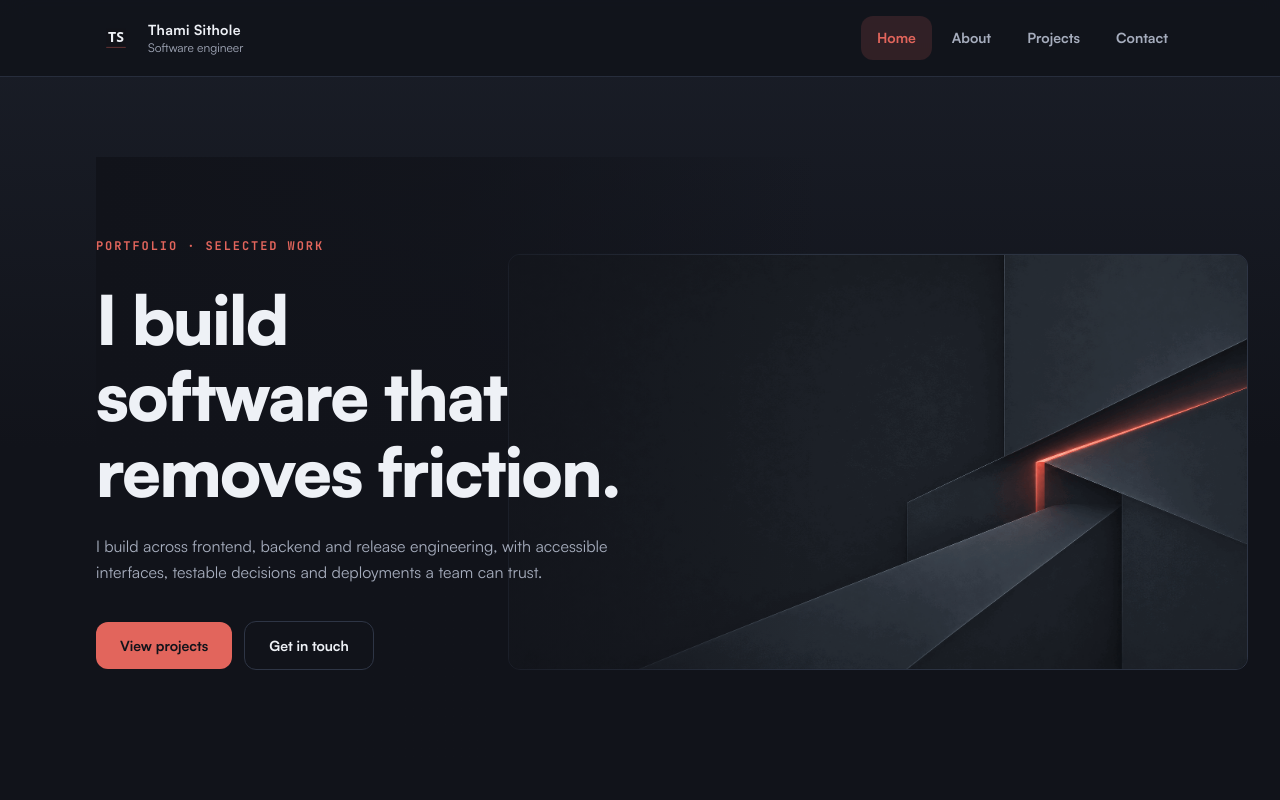
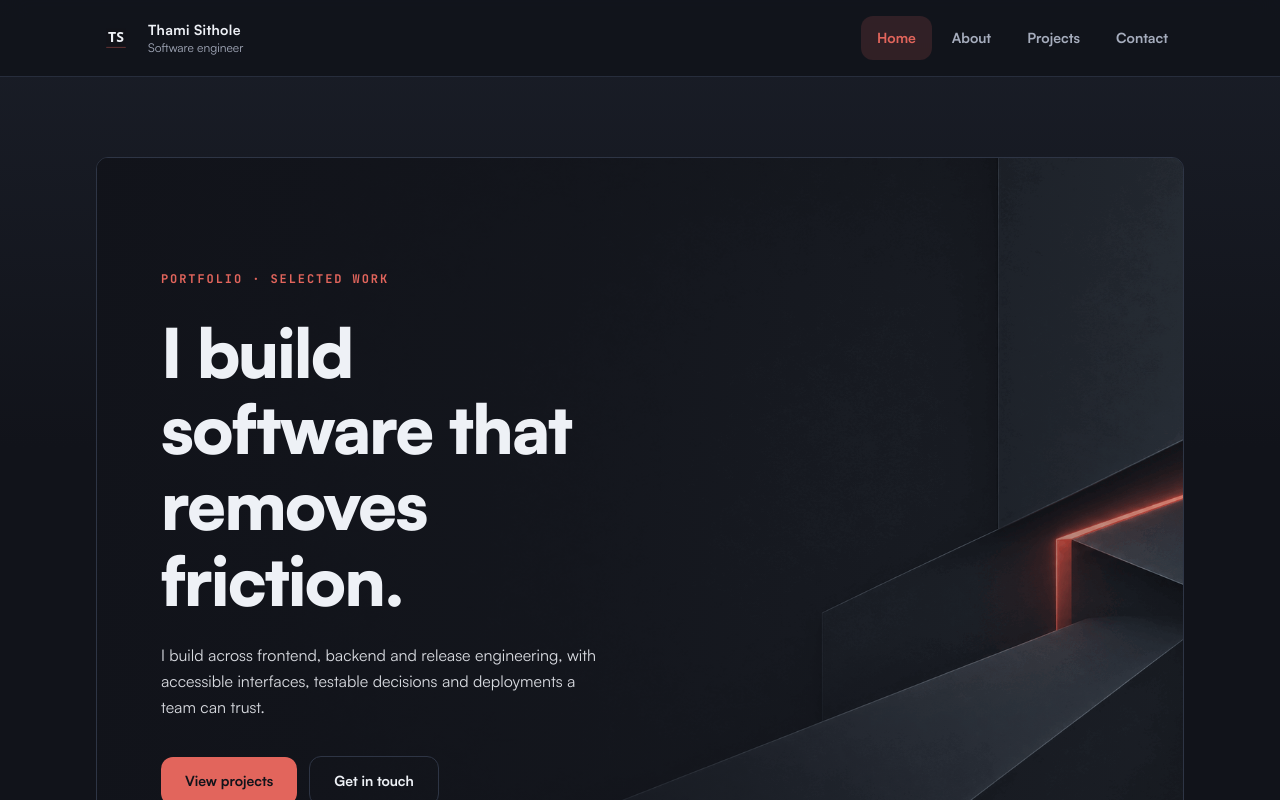
Before and after one commit to ThamiSithole/thami-sithole-portfolio, a Next.js app: page / in a window 1280 px wide. Shown: the top 800 px of the page. Built offline with nearby package versions, Linux system fonts and the light colour scheme.

Commit message:
feat: stretch the hero card across the section (#12)
Replace the right-side hero visual with a full-width card while keeping the four text elements, left-aligned generated artwork and B2 grade-shift behavior.

```diff
--- a/src/app/globals.css
+++ b/src/app/globals.css
@@ -231,15 +231,44 @@ button {
   transition: opacity 220ms ease;
 }
 
+@media (hover: hover) and (pointer: fine) {
+  .hero-card:hover {
+    --grade-opacity: 1;
+  }
+}
+
+.hero-scrim {
+  background: linear-gradient(
+    90deg,
+    rgba(17, 19, 26, 0.96) 0%,
+    rgba(17, 19, 26, 0.74) 45%,
+    rgba(17, 19, 26, 0.18) 100%
+  );
+}
+
 @media (max-width: 640px) {
   .hero-grade-overlay {
     --spot-radius: 11rem;
+  }
+
+  .hero-scrim {
+    background: linear-gradient(
+      180deg,
+      rgba(17, 19, 26, 0.92) 0%,
+      rgba(17, 19, 26, 0.76) 55%,
+      rgba(17, 19, 26, 0.56) 100%
+    );
   }
 }
 
 @media (prefers-reduced-motion: reduce) {
   html {
     scroll-behavior: auto;
+  }
+
+  .hero-card,
+  .hero-card:hover {
+    --grade-opacity: 0 !important;
   }
 
   *,
--- a/src/components/Hero.tsx
+++ b/src/components/Hero.tsx
@@ -5,58 +5,105 @@ import Link from "next/link";
 import { useEffect, useRef } from "react";
 
 export default function Hero() {
-  const visualRef = useRef<HTMLDivElement>(null);
+  const cardRef = useRef<HTMLElement>(null);
 
   useEffect(() => {
-    const node = visualRef.current;
+    const node = cardRef.current;
     if (!node) return;
 
     const reducedMotion = window.matchMedia("(prefers-reduced-motion: reduce)");
     const finePointer = window.matchMedia("(hover: hover) and (pointer: fine)");
     const compact = window.matchMedia("(max-width: 640px)");
 
-    const onPointerMove = (event: PointerEvent) => {
-      if (reducedMotion.matches || !finePointer.matches || compact.matches) return;
+    const canGradeWithPointer = () =>
+      !reducedMotion.matches && finePointer.matches && !compact.matches;
+
+    const updateSpot = (event: PointerEvent) => {
       const rect = node.getBoundingClientRect();
-      const inside =
-        event.clientX >= rect.left &&
-        event.clientX <= rect.right &&
-        event.clientY >= rect.top &&
-        event.clientY <= rect.bottom;
-      if (!inside) {
-        node.style.setProperty("--grade-opacity", "0");
-        return;
-      }
       node.style.setProperty("--spot-x", `${((event.clientX - rect.left) / rect.width) * 100}%`);
       node.style.setProperty("--spot-y", `${((event.clientY - rect.top) / rect.height) * 100}%`);
-      node.style.setProperty("--grade-opacity", "1");
+    };
+
+    const onPointerEnter = (event: PointerEvent) => {
+      if (canGradeWithPointer()) updateSpot(event);
+    };
+
+    const onPointerMove = (event: PointerEvent) => {
+      if (canGradeWithPointer()) updateSpot(event);
     };
 
     const onScroll = () => {
       if (reducedMotion.matches || !compact.matches) return;
       const progress = Math.min(window.scrollY / Math.max(window.innerHeight, 1), 1);
+      const opacity = Math.min(progress * 0.6, 0.6);
       node.style.setProperty("--spot-y", `${35 + progress * 30}%`);
-      node.style.setProperty("--grade-opacity", `${Math.min(progress * 0.6, 0.6)}`);
+      node.style.setProperty("--grade-opacity", `${opacity}`);
     };
 
-    window.addEventListener("pointermove", onPointerMove, { passive: true });
+    let scrollFrame = 0;
+    let lastProgress = -1;
+    const tickScroll = () => {
+      if (compact.matches && !reducedMotion.matches) {
+        const progress = Math.min(window.scrollY / Math.max(window.innerHeight, 1), 1);
+        if (progress !== lastProgress) {
+          lastProgress = progress;
+          onScroll();
+        }
+      }
+      scrollFrame = window.requestAnimationFrame(tickScroll);
+    };
+
+    node.addEventListener("pointerenter", onPointerEnter);
+    node.addEventListener("pointermove", onPointerMove, { passive: true });
     window.addEventListener("scroll", onScroll, { passive: true });
+    scrollFrame = window.requestAnimationFrame(tickScroll);
 
     return () => {
-      window.removeEventListener("pointermove", onPointerMove);
+      node.removeEventListener("pointerenter", onPointerEnter);
+      node.removeEventListener("pointermove", onPointerMove);
       window.removeEventListener("scroll", onScroll);
+      window.cancelAnimationFrame(scrollFrame);
     };
   }, []);
 
   return (
-    <section className="relative isolate pb-4 lg:min-h-[34rem]">
-      <div className="relative z-20 max-w-xl lg:py-20">
+    <section
+      ref={cardRef}
+      aria-labelledby="hero-title"
+      className="hero-card relative isolate min-h-[34rem] overflow-hidden rounded-[var(--radius-card)] border border-line lg:min-h-[38rem]"
+    >
+      <div aria-hidden="true" className="absolute inset-0 z-0">
+        <Image
+          src="/assets/hero-live.png"
+          alt=""
+          fill
+          priority
+          sizes="100vw"
+          className="object-cover object-left"
+        />
+        <div className="hero-grade-overlay absolute inset-0">
+          <Image
+            src="/assets/hero-dormant.png"
+            alt=""
+            fill
+            sizes="100vw"
+            className="object-cover object-left"
+          />
+        </div>
+      </div>
+
+      <div aria-hidden="true" className="hero-scrim absolute inset-0 z-10" />
+
+      <div className="relative z-20 max-w-xl px-6 py-16 sm:px-10 sm:py-24 lg:px-16 lg:py-28">
         <p className="eyebrow">Portfolio · Selected work</p>
-        <h1 className="mt-6 text-fluid-xl font-extrabold leading-[1.08] tracking-tight text-text">
+        <h1
+          id="hero-title"
+          className="mt-6 text-fluid-xl font-extrabold leading-[1.08] tracking-tight text-text"
+        >
           <span className="hero-line">I build software that</span>
           <span className="hero-line hero-line-delayed">removes friction.</span>
         </h1>
-        <p className="mt-6 max-w-lg text-base leading-relaxed text-muted">
+        <p className="mt-6 max-w-lg text-base leading-relaxed text-text/90">
           I build across frontend, backend and release engineering, with accessible interfaces,
           testable decisions and deployments a team can trust.
         </p>
@@ -69,36 +116,6 @@ export default function Hero() {
           </Link>
         </div>
       </div>
-
-      <div
-        ref={visualRef}
-        className="hero-visual relative z-10 mt-12 w-full lg:absolute lg:right-0 lg:top-1/2 lg:mt-0 lg:w-[68%] lg:-translate-y-1/2 xl:-right-16"
-      >
-        <div className="relative aspect-[16/9] overflow-hidden rounded-[var(--radius-card)] border border-line">
-          <Image
-            src="/assets/hero-live.png"
-            alt="Generated brand artwork showing the portfolio's live grade"
-            fill
-            priority
-            sizes="(max-width: 1024px) 100vw, 68vw"
-            className="object-cover"
-          />
-          <div aria-hidden="true" className="hero-grade-overlay absolute inset-0">
-            <Image
-              src="/assets/hero-dormant.png"
-              alt=""
-              fill
-              sizes="(max-width: 1024px) 100vw, 68vw"
-              className="object-cover"
-            />
-          </div>
-        </div>
-      </div>
-
-      <div
-        aria-hidden="true"
-        className="pointer-events-none absolute inset-y-0 left-0 z-10 hidden w-2/3 bg-gradient-to-r from-ink via-ink/75 to-transparent lg:block"
-      />
     </section>
   );
 }
```
